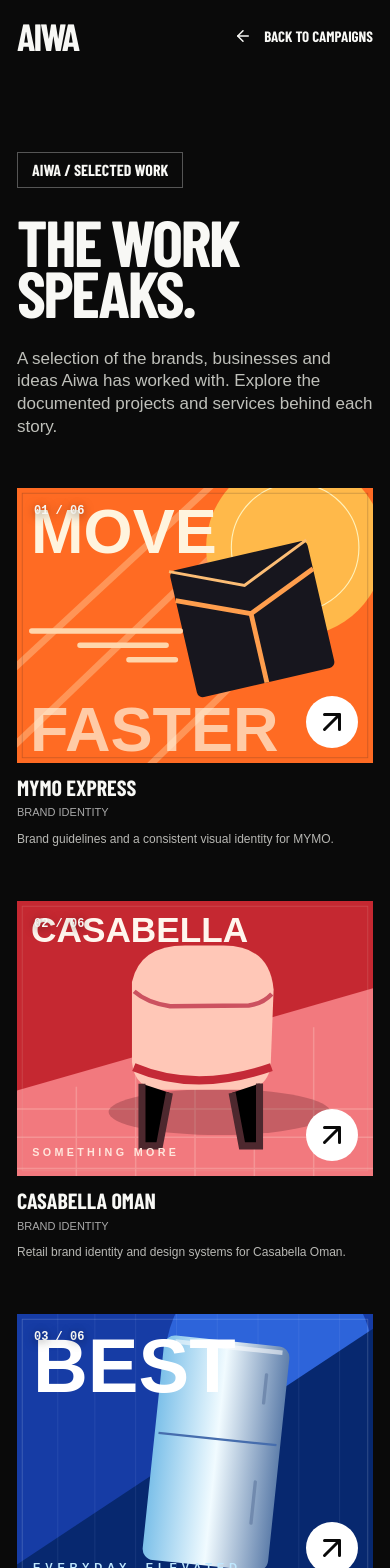
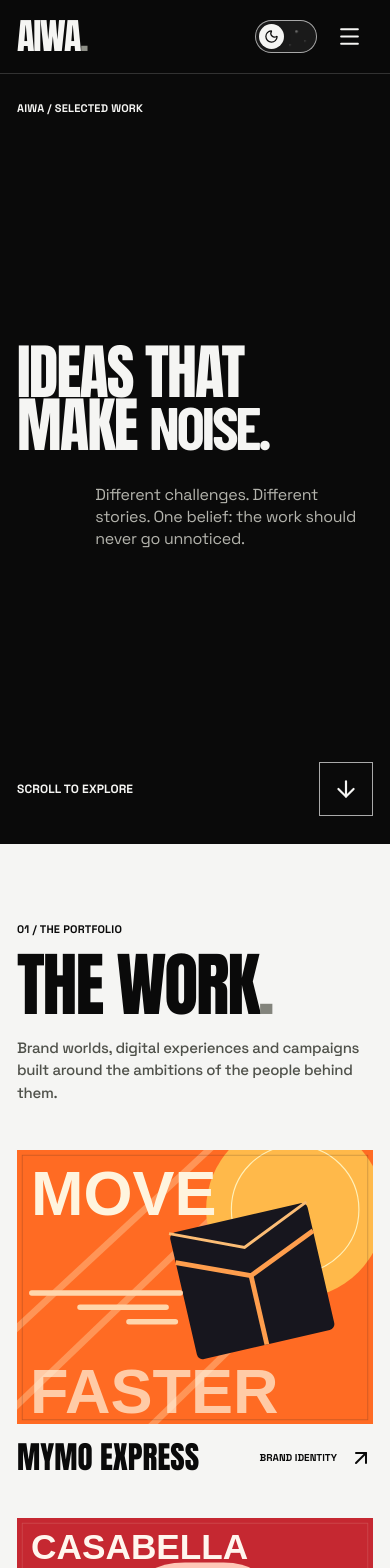
Before and after one commit to baba-dev/AMG-Web-V3, a Next.js app: page /work in a window 390 px wide. Shown: the top 1568 px of the page. Built offline with nearby package versions, Linux system fonts and the light colour scheme; a web font is replaced by a local one.

Commit message:
style(work): establish editorial paper-and-ink layout and unified typography

```diff
--- a/src/app/work/page.tsx
+++ b/src/app/work/page.tsx
@@ -1,60 +1,73 @@
 import Image from "next/image";
-import Link from "next/link";
 import type { Metadata } from "next";
-import { ArrowLeft, ArrowUpRight } from "lucide-react";
+import { ArrowDown, ArrowUpRight } from "lucide-react";
+import { AiwaInnerHeader } from "@/components/aiwa-inner-header";
+import { AiwaGlobalFooter } from "@/components/aiwa-footer";
 import { workProjects } from "@/lib/work/projects";
+import "@/components/aiwa-polish.css";
 import "./work-directory.css";
 
 export const metadata: Metadata = {
   title: "Selected Work | Aiwa Media Group",
-  description:
-    "A selection of Aiwa Media Group's documented branding, marketing, production and digital experience projects.",
+  description: "Explore selected Aiwa Media Group identity, digital marketing, content production and commerce projects.",
+  alternates: { canonical: "/work/" },
+  openGraph: {
+    title: "Selected Work — Aiwa Media Group",
+    description: "Ideas that make noise. Explore the people, brands and creative projects behind Aiwa's work.",
+    type: "website",
+  },
 };
 
 export default function WorkDirectory() {
   return (
-    <main className="aiwa-directory">
-      <a className="aiwa-directory__skip" href="#aiwa-work-projects">SKIP TO PROJECTS</a>
-      <header className="aiwa-directory__nav">
-        <Link className="aiwa-directory__brand" href="/">AIWA</Link>
-        <Link className="aiwa-directory__back" href="/#work">
-          <ArrowLeft size={18} aria-hidden="true"/> BACK TO CAMPAIGNS
-        </Link>
-      </header>
-      <div className="aiwa-directory__intro">
-        <span className="aiwa-directory__eyebrow">AIWA / SELECTED WORK</span>
-        <h1>THE WORK<span> SPEAKS.</span></h1>
-        <p>
-          A selection of the brands, businesses and ideas Aiwa has worked with.
-          Explore the documented projects and services behind each story.
-        </p>
+    <div className="aiwa-site work-page">
+      <AiwaInnerHeader />
+      <main id="main-content">
+        <section className="work-page__opening" aria-labelledby="work-opening-title">
+          <div className="work-page__opening-top work-page__gutter">
+            <span className="work-page__eyebrow">AIWA / SELECTED WORK</span>
+            <span className="work-page__eyebrow">MUSCAT / EVERYWHERE</span>
           </div>
-      <ol className="aiwa-directory__grid" id="aiwa-work-projects">
+          <div className="work-page__opening-copy work-page__gutter">
+            <h1 id="work-opening-title">IDEAS THAT<br/>MAKE <em>NOISE.</em></h1>
+            <p>Different challenges. Different stories. One belief: the work should never go unnoticed.</p>
+          </div>
+          <div className="work-page__opening-bottom work-page__gutter">
+            <span>SCROLL TO EXPLORE</span>
+            <a href="#work-index" aria-label="Skip to selected projects"><ArrowDown size={26}/></a>
+          </div>
+        </section>
+        <section className="work-page__paper" aria-labelledby="work-index-title" id="work-index">
+          <div className="work-page__index-header work-page__gutter">
+            <div>
+              <span className="work-page__eyebrow">01 / THE PORTFOLIO</span>
+              <h2 id="work-index-title">THE WORK<span>.</span></h2>
+            </div>
+            <p>Brand worlds, digital experiences and campaigns built around the ambitions of the people behind them.</p>
+          </div>
+          <ol className="work-page__initial-list work-page__gutter">
             {workProjects.map((project, index) => (
-          <li key={project.slug} className="aiwa-directory__project">
-            <a href={project.href} target="_blank" rel="noopener noreferrer"
-              aria-label={"View Aiwa's " + project.client + " project in a new tab"}>
-              <div className="aiwa-directory__visual">
-                <Image src={project.artwork} width={960} height={740} alt={project.alt}
-                  unoptimized loading="lazy"/>
-                <span>0{index+1} / 0{workProjects.length}</span>
-                <ArrowUpRight size={30} aria-hidden="true"/>
-              </div>
-              <div className="aiwa-directory__meta">
-                <div><strong>{project.client}</strong><small>{project.discipline}</small></div>
-                <p>{project.shortDescription}</p>
-              </div>
+              <li key={project.slug}>
+                <a href={project.href} target="_blank" rel="noopener noreferrer">
+                  <span className="work-page__initial-media">
+                    <Image src={project.artwork} width={960} height={740} alt={project.alt} unoptimized loading={index === 0 ? "eager" : "lazy"}/>
+                  </span>
+                  <span className="work-page__initial-meta">
+                    <strong>{project.client}</strong><span>{project.discipline}</span><ArrowUpRight size={24}/>
+                  </span>
                 </a>
               </li>
             ))}
           </ol>
-      <p className="aiwa-directory__disclosure">The compositions above are original editorial interpretations, not photographs of the referenced client campaigns. Project summaries link to Aiwa's published work.</p>
-      <footer className="aiwa-directory__footer">
-        <p>GOOD WORK BEGINS WITH A CONVERSATION.</p>
-        <a href="https://aiwamediagroup.com/contact-us/">
-          GET IN TOUCH <ArrowUpRight size={19} aria-hidden="true"/>
-        </a>
-      </footer>
+          <p className="work-page__disclosure work-page__gutter">Illustrations shown are original conceptual editorial artwork, not documentary campaign photography.</p>
+        </section>
+        <section className="work-page__outro work-page__gutter" aria-labelledby="work-outro-title">
+          <span className="work-page__eyebrow">HAVE SOMETHING IN MIND?</span>
+          <h2 id="work-outro-title">LET’S MAKE<br/><em>SOME NOISE.</em></h2>
+          <a href="/#contact" className="work-page__contact-link">START A CONVERSATION <ArrowUpRight size={25} aria-hidden="true"/></a>
+        </section>
       </main>
+      <AiwaGlobalFooter />
+    </div>
   );
 }
--- a/src/app/work/work-directory.css
+++ b/src/app/work/work-directory.css
@@ -1,53 +1,89 @@
-
-.aiwa-directory { background:#0a0a0a; color:#f8f8f5; min-height:100svh; font-family:Arial,Helvetica,sans-serif; padding:clamp(20px,3.4vw,56px); }
-.aiwa-directory * { box-sizing:border-box; }
-.aiwa-directory a { color:inherit; text-decoration:none; }
-.aiwa-directory a:focus-visible { outline:3px solid #f8f8f5; outline-offset:6px; }
-.aiwa-directory__nav { display:flex; align-items:center; justify-content:space-between; gap:20px; }
-.aiwa-directory__brand { font:900 46px/.85 var(--font-aiwa-display),Impact,sans-serif; letter-spacing:-.05em; }
-.aiwa-directory__back { display:inline-flex; gap:12px; align-items:center; font:800 15px/1 var(--font-aiwa-display),Impact,sans-serif; }
-.aiwa-directory__intro { margin:clamp(100px,12vw,195px) 0 90px; max-width:1250px; }
-.aiwa-directory__eyebrow { display:inline-block; padding:9px 14px; border:1px solid #555; font:800 16px/1 var(--font-aiwa-display),Impact,sans-serif; }
-.aiwa-directory__intro h1 { margin:28px 0 25px; font:900 clamp(90px,15vw,222px)/.78 var(--font-aiwa-display),Impact,sans-serif; letter-spacing:-.035em; }
-.aiwa-directory__intro h1 span { display:block; }
-.aiwa-directory__intro p { max-width:600px; margin:40px 0 0; font-size:clamp(17px,1.65vw,25px); line-height:1.33; color:#bfc0ba; }
-.aiwa-directory__grid { margin:0; padding:0; list-style:none; display:grid; grid-template-columns:repeat(2,minmax(0,1fr)); gap:clamp(45px,7vw,120px) clamp(24px,4vw,65px); }
-.aiwa-directory__project { list-style:none; min-width:0; }
-.aiwa-directory__visual { position:relative; overflow:hidden; aspect-ratio:1.297; background:#222; }
-.aiwa-directory__visual img { display:block; width:100%; height:100%; object-fit:cover; transition:transform .85s cubic-bezier(.16,1,.3,1); }
-.aiwa-directory__visual span { position:absolute; top:17px; left:17px; font:700 12px/1 monospace; text-shadow:0 2px 10px #0008; }
-.aiwa-directory__visual svg { position:absolute; bottom:15px; right:15px; color:#0a0a0a; background:#fff; padding:8px; width:52px; height:52px; border-radius:50%; transition:transform .45s; }
-.aiwa-directory__project a:hover img, .aiwa-directory__project a:focus-visible img { transform:scale(1.06); }
-.aiwa-directory__project a:hover svg, .aiwa-directory__project a:focus-visible svg { transform:translate(4px,-4px); }
-.aiwa-directory__meta { display:flex; justify-content:space-between; gap:30px; margin-top:14px; }
-.aiwa-directory__meta strong { display:block; font:900 clamp(22px,2.4vw,40px)/.95 var(--font-aiwa-display),Impact,sans-serif; }
-.aiwa-directory__meta small { display:block; margin-top:7px; font-size:11px; color:#aaa; }
-.aiwa-directory__meta p { margin:0; max-width:34ch; text-align:right; color:#b8b8b4; font-size:clamp(12px,1vw,16px); line-height:1.35; }
-.aiwa-directory__footer { display:flex; align-items:center; justify-content:space-between; gap:20px; border-top:1px solid #454545; margin:130px 0 0; padding:36px 0 20px; }
-.aiwa-directory__footer p { font:900 clamp(29px,4.5vw,68px)/.9 var(--font-aiwa-display),Impact,sans-serif; max-width:650px; margin:0; }
-.aiwa-directory__footer a { display:inline-flex; align-items:center; gap:20px; padding:15px 20px; border:1px solid #ddd; font:900 17px var(--font-aiwa-display),Impact,sans-serif; white-space:nowrap; }
-@media(max-width:767px) {
-  .aiwa-directory { padding:20px 17px 42px; }
-  .aiwa-directory__brand { font-size:38px; }
-  .aiwa-directory__intro { margin:100px 0 50px; }
-  .aiwa-directory__intro h1 { font-size:clamp(65px,14vw,110px); }
-  .aiwa-directory__intro p { font-size:17px; margin-top:30px; }
-  .aiwa-directory__grid { grid-template-columns:1fr; gap:54px; }
-  .aiwa-directory__meta { display:block; }
-  .aiwa-directory__meta p { margin-top:10px; max-width:100%; text-align:left; }
-  .aiwa-directory__footer { display:block; margin-top:90px; }
-  .aiwa-directory__footer a { margin-top:26px; }
+/* Work V3 design tokens — independent editorial page on the shared shell. */
+.aiwa-site.work-page {
+  --aiwa-gutter: clamp(18px,2.5vw,48px);
+  --work-paper:#f5f5f3;
+  --work-ink:#0a0a0a;
+  --work-mute:#4f514a;
+  --work-dark:#0a0a0a;
+  --work-white:#f5f5f3;
+  --work-rule:rgba(10,10,10,.18);
+  --aiwa-font-interface:var(--font-space-grotesk),Arial,sans-serif;
+  --aiwa-font-body:var(--aiwa-font-interface);
+  min-width:0;background:var(--work-dark);color:var(--work-white);
+  font-family:var(--aiwa-font-body);
+  font-synthesis:weight;
+  overflow:clip;
 }
-@media(prefers-reduced-motion:reduce){ .aiwa-directory__visual img, .aiwa-directory__visual svg { transition:none!important; } }
-
-.aiwa-directory__skip {
-  position: absolute; top: 9px; left: 9px; z-index: 50;
-  display: block; padding: 11px 15px; background: #fff; color: #080808!important;
-  transform: translateY(-180%);
+.aiwa-site.work-page *, .aiwa-site.work-page *::before, .aiwa-site.work-page *::after{box-sizing:border-box;}
+.work-page a{color:inherit;text-decoration:none;}
+.work-page :is(a,button):focus-visible{outline:2px solid currentColor;outline-offset:4px;}
+.work-page__gutter{padding-inline:var(--aiwa-gutter);}
+.work-page__eyebrow{font:700 clamp(11px,.91vw,15px)/1.2 var(--aiwa-font-interface);letter-spacing:.02em;}
+.work-page__opening {
+  position:relative;display:flex;flex-direction:column;justify-content:space-between;
+  min-height:calc(100svh - 83px);background:#0a0a0a;color:#f5f5f3;
+  isolation:isolate;padding-block:clamp(28px,3vw,45px);
 }
-.aiwa-directory__skip:focus-visible { transform: translateY(0); outline: 3px solid #ffa65a; }
-.aiwa-directory__disclosure {
-  max-width: 900px; margin: clamp(65px,7vw,108px) 0 0;
-  padding-top: 15px; border-top: 1px solid #434343;
-  color: #bcbcb6; font-size: 13px; line-height: 1.5;
+.work-page__opening-top,.work-page__opening-bottom{display:flex;align-items:center;justify-content:space-between;gap:16px;}
+.work-page__opening-top>span:last-child{opacity:.55;}
+.work-page__opening-copy{padding-top:clamp(56px,11vh,150px);padding-bottom:clamp(42px,6vh,90px);}
+.work-page__opening-copy h1{
+  margin:0;font:400 clamp(75px,12vw,220px)/.81 var(--font-aiwa-poster),Impact,sans-serif;
+  letter-spacing:-.03em;text-transform:uppercase;max-width:100%;
 }
+.work-page__opening-copy h1 em{
+  font-family:var(--font-aiwa-display),"Arial Narrow",sans-serif;
+  font-weight:900;font-style:italic;letter-spacing:-.055em;
+}
+.work-page__opening-copy p{max-width:380px;margin:clamp(26px,3vw,50px) 0 0 48%;font-size:clamp(16px,1.42vw,21px);line-height:1.4;letter-spacing:-.018em;color:#b4b4ad;}
+.work-page__opening-bottom{font:700 12px var(--aiwa-font-interface);letter-spacing:.01em;}
+.work-page__opening-bottom a{display:grid;place-items:center;border:1px solid #aaa;min-width:54px;min-height:54px;}
+.work-page__paper{padding-block:clamp(65px,8vw,150px) clamp(75px,11vw,175px);background:var(--work-paper);color:var(--work-ink);}
+.work-page__index-header{display:flex;gap:30px;align-items:end;justify-content:space-between;margin-bottom:clamp(50px,7vw,110px);}
+.work-page__index-header h2{
+  margin:18px 0 0;font:400 clamp(90px,13.1vw,220px)/.77 var(--font-aiwa-poster),Impact,sans-serif;letter-spacing:-.03em;
+}
+.work-page__index-header h2 span{color:#83847c;}
+.work-page__index-header p{max-width:340px;margin:0 0 8px;font:500 clamp(15px,1.35vw,19px)/1.5 var(--aiwa-font-body);letter-spacing:-.019em;color:var(--work-mute);}
+.work-page__initial-list{display:grid;grid-template-columns:1fr 1fr;gap:clamp(42px,7vw,110px) clamp(22px,3vw,52px);margin:0;list-style:none;}
+.work-page__initial-list li{min-width:0;}
+.work-page__initial-list a{display:block;}
+.work-page__initial-media{display:block;width:100%;aspect-ratio:1.3;overflow:hidden;background:#d8d8cf;}
+.work-page__initial-media img{width:100%;height:100%;display:block;object-fit:cover;transition:transform .75s cubic-bezier(.22,1,.36,1);}
+.work-page__initial-list a:hover img,.work-page__initial-list a:focus-visible img{transform:scale(1.045);}
+.work-page__initial-meta{display:flex;align-items:center;gap:12px;margin-top:19px;}
+.work-page__initial-meta strong{font:400 clamp(26px,3vw,52px)/.92 var(--font-aiwa-poster),Impact,sans-serif;}
+.work-page__initial-meta>span{margin-left:auto;font:700 11px/1.2 var(--aiwa-font-interface);}
+.work-page__initial-meta svg{flex:none;}
+.work-page__disclosure{max-width:790px;margin:clamp(60px,7vw,110px) 0 0;color:var(--work-mute);font:500 13px/1.55 var(--aiwa-font-body);}
+.work-page__outro{background:var(--work-dark);color:var(--work-white);padding-top:clamp(90px,11vw,190px);padding-bottom:clamp(100px,13vw,210px);}
+.work-page__outro h2{
+ margin:clamp(35px,4vw,65px) 0 clamp(35px,4vw,65px);
+ font:400 clamp(70px,10vw,180px)/.83 var(--font-aiwa-poster),Impact,sans-serif;letter-spacing:-.029em;
+}
+.work-page__outro h2 em{font:italic 900 1em/.83 var(--font-aiwa-display),"Arial Narrow",sans-serif;}
+.work-page__contact-link{display:inline-flex;align-items:center;gap:clamp(30px,6vw,100px);border-bottom:1px solid #f5f5f3;padding:10px 0;min-height:54px;font:700 clamp(16px,1.5vw,23px) var(--aiwa-font-interface);}
+.work-page__contact-link svg{transition:transform .3s;}
+.work-page__contact-link:hover svg{transform:translate(5px,-5px);}
+@media(max-width:767px){
+ .aiwa-site.work-page{--aiwa-gutter:17px;}
+ .work-page__opening{min-height:calc(100svh - 74px);}
+ .work-page__opening-top>span:last-child{display:none;}
+ .work-page__opening-copy{padding-top:70px;padding-bottom:50px;}
+ .work-page__opening-copy h1{font-size:clamp(60px,12vw,100px);line-height:.87;}
+ .work-page__opening-copy p{margin:32px 0 0 auto;max-width:min(78%,310px);font-size:16px;}
+ .work-page__paper{padding-block:72px 95px;}
+ .work-page__index-header{display:block;margin-bottom:46px;}
+ .work-page__index-header h2{font-size:clamp(70px,15vw,116px);}
+ .work-page__index-header p{margin:25px 0 0;max-width:350px;}
+ .work-page__initial-list{grid-template-columns:1fr;gap:46px;}
+ .work-page__initial-meta{flex-wrap:wrap;}
+ .work-page__initial-meta strong{font-size:clamp(28px,8vw,44px);}
+ .work-page__initial-meta>span{font-size:10px;}
+ .work-page__outro{padding-block:90px 110px;}
+ .work-page__outro h2{font-size:clamp(61px,12vw,105px);}
+}
+@media(max-width:360px){.work-page__opening-copy h1{font-size:11.6vw;}.work-page__initial-meta strong{font-size:27px;}}
+@media(prefers-reduced-motion:reduce){
+ .work-page__initial-media img,.work-page__contact-link svg{transition:none!important;}
+}
```
Lines whose indentation alone changed are shown as unchanged.
